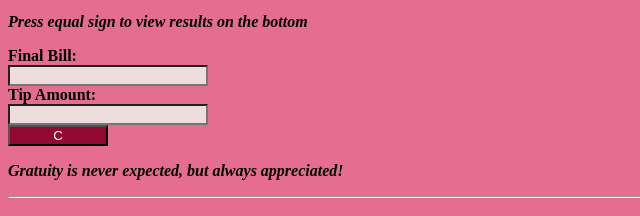
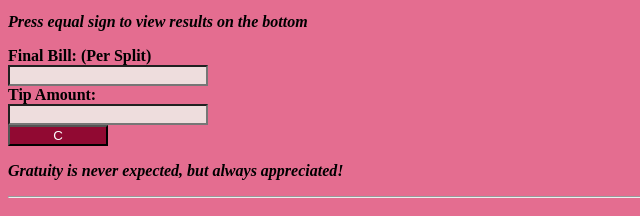
Before and after one commit to chrisjimenez10/tip-calculator, a plain HTML site: page index.html in a window 1280 px wide. Shown: the part 231-447 px from the top of the page, 0-640 px from the left. Drawn offline with nearby package versions, Linux system fonts and the light colour scheme.

Commit message:
displayed message that final bill is per split

```diff
--- a/index.html
+++ b/index.html
@@ -28,7 +28,7 @@
     <p>Press equal sign to view results on the bottom</p>
 
     <div id="resultContainer">
-        <label for="result">Final Bill: </label>
+        <label for="result">Final Bill: (Per Split)</label>
         <input type="number" id="result" readonly>
 
         <label for="tipAmount">Tip Amount: </label>
```
